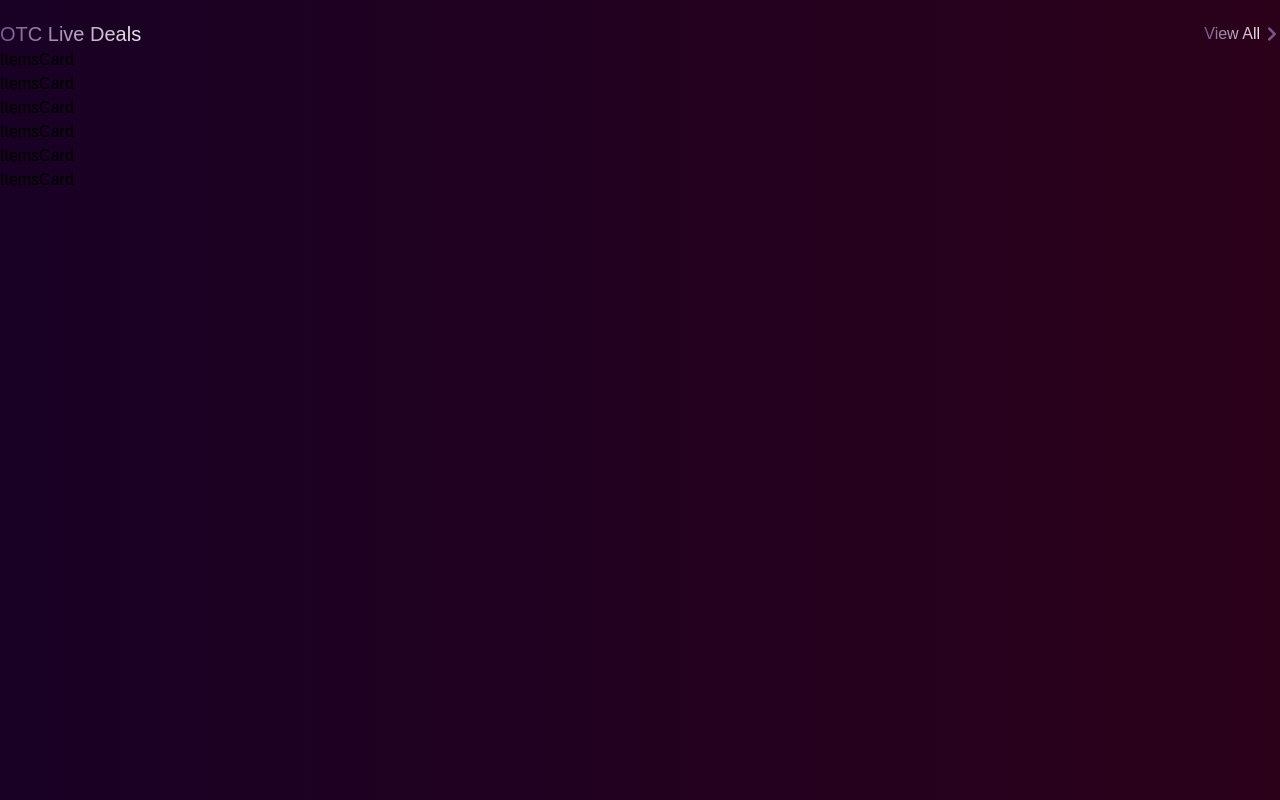
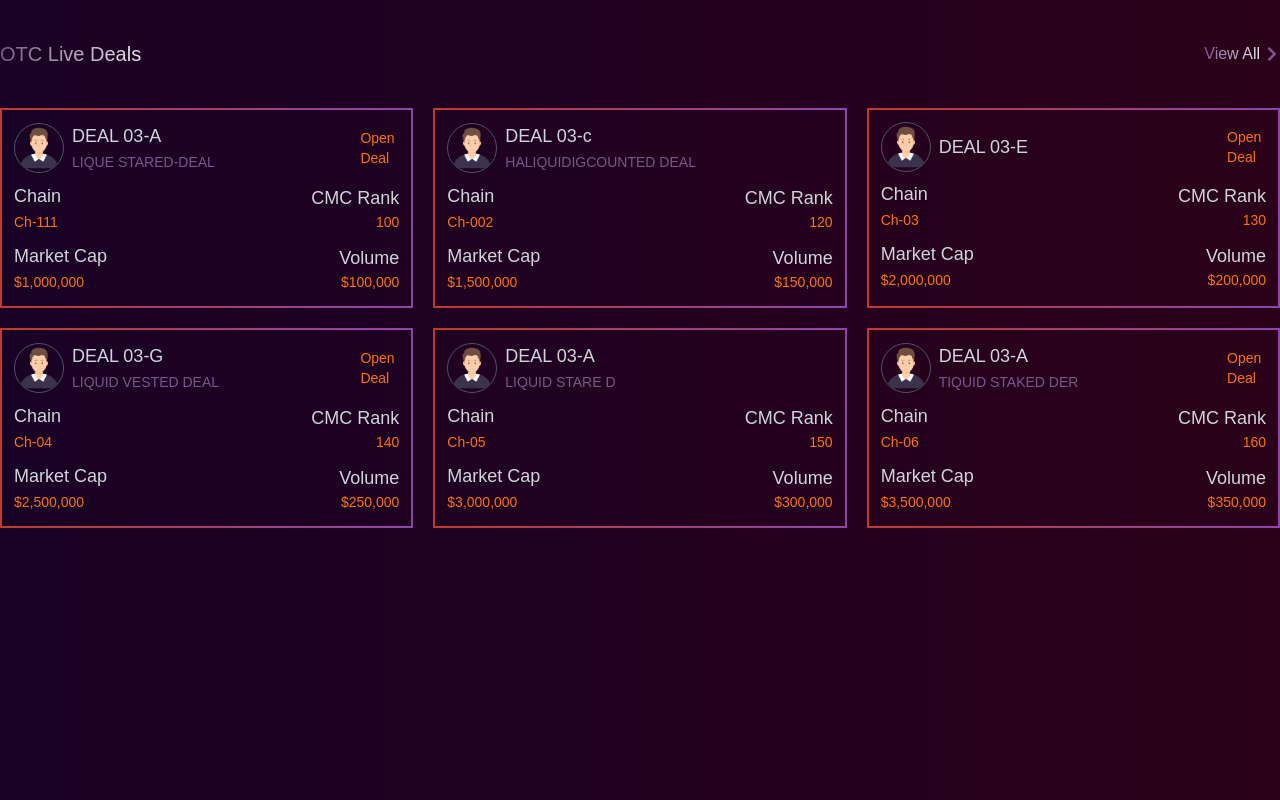
Before and after one commit to AhshanHabib26/OTC-Project, a Next.js app: page /items in a window 1280 px wide. Built offline with nearby package versions, Linux system fonts and the light colour scheme.

Commit message:
Items Card Added

```diff
--- a/src/app/globals.css
+++ b/src/app/globals.css
@@ -15,3 +15,8 @@ body {
   background-clip: text;
   color: transparent;
 }
+
+.gradient-border {
+  border: 2px solid;
+  border-image: linear-gradient(to left, #8e44ad, #c0392b) 1;
+}
--- a/src/app/items/page.tsx
+++ b/src/app/items/page.tsx
@@ -8,9 +8,9 @@ const ItemsPage = () => {
   const datas = getAllData();
 
   return (
-    <div className="mt-5">
+    <div className="mt-10">
       <TopBar />
-      <div>
+      <div className="grid grid-cols-1 lg:grid-cols-3 gap-5 mt-10">
         {datas.slice(0, 6).map((data: TItem) => (
           <ItemsCard key={data.id} data={data} />
         ))}
--- a/src/components/ItemsCard.tsx
+++ b/src/components/ItemsCard.tsx
@@ -1,10 +1,59 @@
-import { TItemProps } from '@/types/common.type'
-import React from 'react'
+import { TItemProps } from "@/types/common.type";
+import React from "react";
+import userImg from "../assets/user-avatar.png";
+import Image from "next/image";
 
-const ItemsCard: React.FC<TItemProps> = ({data}) => {
+const ItemsCard: React.FC<TItemProps> = ({ data }) => {
   return (
-    <div>ItemsCard</div>
-  )
-}
+    <div className="gradient-border  p-3 text-gray-300">
+      <div className="flex items-center justify-between">
+        <div className="flex items-center gap-2">
+          <Image
+            src={userImg}
+            alt={data.deal_name}
+            className="w-[50px] rounded-full border border-gray-600"
+          />
+          <div>
+            <h1 className="text-lg font-medium">{data.deal_name}</h1>
+            <span className="text-sm font-thin text-[#79578b]">
+              {data.type}
+            </span>
+          </div>
+        </div>
+        <div>
+          {data.status && (
+            <p className="text-sm text-orange-500 max-w-[5ch] block">
+              {data.status}
+            </p>
+          )}
+        </div>
+      </div>
+      <div className="flex items-center justify-between mt-2">
+        <div>
+          <h1 className="text-lg font-light">Chain</h1>
+          <span className="text-sm text-orange-500">{data.chain}</span>
+        </div>
+        <div>
+          <h1 className="text-lg font-light">CMC Rank</h1>
+          <span className="flex items-end justify-end text-sm text-orange-500">
+            {data.cmc_rank}
+          </span>
+        </div>
+      </div>
+      <div className="flex items-center justify-between mt-2">
+        <div>
+          <h1 className="text-lg font-light">Market Cap</h1>
+          <span className="text-sm text-orange-500">{data.market_cap}</span>
+        </div>
+        <div>
+          <h1 className="text-lg font-light">Volume</h1>
+          <span className="flex items-end justify-end text-sm text-orange-500">
+            {data.volume}
+          </span>
+        </div>
+      </div>
+    </div>
+  );
+};
 
-export default ItemsCard
+export default ItemsCard;
--- a/src/data/data.ts
+++ b/src/data/data.ts
@@ -3,10 +3,11 @@ const data = [
     id: 1,
     deal_name: "DEAL 03-A",
     type: "LIQUE STARED-DEAL",
-    chain: "Chain 1",
+    chain: "Ch-111",
     cmc_rank: 100,
     market_cap: "$1,000,000",
     volume: "$100,000",
+    status: "Open Deal",
     description:
       "DEAL 03-A, a LIQUE STARED-DEAL, is a unique opportunity for investors who are looking to capitalize on a market that's currently in its early growth stages. This deal is backed by Chain 1, which is known for its robust infrastructure and security features, making it a reliable choice for those who value stability. With a CMC rank of 100, this deal is considered a mid-tier investment, providing a good balance between risk and reward. The market cap is currently at $1,000,000, which shows a healthy but manageable market size. Additionally, the volume of $100,000 indicates active trading, making this a liquid asset. This deal is ideal for investors who are looking for moderate risk with potential for steady returns.",
   },
@@ -14,7 +15,7 @@ const data = [
     id: 2,
     deal_name: "DEAL 03-c",
     type: "HALIQUIDIGCOUNTED DEAL",
-    chain: "Chain 2",
+    chain: "Ch-002",
     cmc_rank: 120,
     market_cap: "$1,500,000",
     volume: "$150,000",
@@ -25,8 +26,9 @@ const data = [
     id: 3,
     deal_name: "DEAL 03-E",
     type: "",
-    chain: "Chain 3",
+    chain: "Ch-03",
     cmc_rank: 130,
+    status: "Open Deal",
     market_cap: "$2,000,000",
     volume: "$200,000",
     description:
@@ -36,8 +38,9 @@ const data = [
     id: 4,
     deal_name: "DEAL 03-G",
     type: "LIQUID VESTED DEAL",
-    chain: "Chain 4",
+    chain: "Ch-04",
     cmc_rank: 140,
+    status: "Open Deal",
     market_cap: "$2,500,000",
     volume: "$250,000",
     description:
@@ -47,7 +50,7 @@ const data = [
     id: 5,
     deal_name: "DEAL 03-A",
     type: "LIQUID STARE D",
-    chain: "Chain 5",
+    chain: "Ch-05",
     cmc_rank: 150,
     market_cap: "$3,000,000",
     volume: "$300,000",
@@ -58,10 +61,11 @@ const data = [
     id: 6,
     deal_name: "DEAL 03-A",
     type: "TIQUID STAKED DER",
-    chain: "Chain 6",
+    chain: "Ch-06",
     cmc_rank: 160,
     market_cap: "$3,500,000",
     volume: "$350,000",
+    status: "Open Deal",
     description:
       "DEAL 03-A (TIQUID STAKED DER) offers a compelling opportunity for investors who are looking to stake their assets while maintaining liquidity. Chain 6, the foundation of this deal, is known for its robust staking mechanisms that offer investors rewards for long-term holding. The CMC rank of 160 suggests that this deal is making its way up in the market, offering a mix of growth and security. With a $3,500,000 market cap and $350,000 in volume, this deal is highly liquid and actively traded, making it ideal for those who want to invest in a staked asset without sacrificing liquidity.",
   },
@@ -69,10 +73,11 @@ const data = [
     id: 7,
     deal_name: "DEAL 04-A",
     type: "STARED-DEAL",
-    chain: "Chain 7",
+    chain: "Ch-07",
     cmc_rank: 170,
     market_cap: "$4,000,000",
     volume: "$400,000",
+    status: "Open Deal",
     description:
       "DEAL 04-A is a STARED-DEAL that offers investors a unique opportunity to invest in a blockchain project backed by Chain 7, known for its high throughput and strong security. This deal has a CMC rank of 170, which places it in a competitive position within the mid-tier market. The $4,000,000 market cap reflects growing interest from institutional and retail investors alike, while the $400,000 trading volume ensures that the asset remains liquid. DEAL 04-A is well-suited for investors who are looking for a solid project with a balance of security, liquidity, and growth potential.",
   },
@@ -80,7 +85,7 @@ const data = [
     id: 8,
     deal_name: "DEAL 04-B",
     type: "HALIQUIDIGCOUNTED DEAL",
-    chain: "Chain 8",
+    chain: "Ch-08",
     cmc_rank: 180,
     market_cap: "$4,500,000",
     volume: "$450,000",
@@ -91,8 +96,9 @@ const data = [
     id: 9,
     deal_name: "DEAL 04-C",
     type: "VESTED DEAL",
-    chain: "Chain 9",
+    chain: "Ch-9",
     cmc_rank: 190,
+    status: "Open Deal",
     market_cap: "$5,000,000",
     volume: "$500,000",
     description:
@@ -102,10 +108,11 @@ const data = [
     id: 10,
     deal_name: "DEAL 04-D",
     type: "STARE D",
-    chain: "Chain 10",
+    chain: "Ch-10",
     cmc_rank: 200,
     market_cap: "$5,500,000",
     volume: "$550,000",
+    status: "Open Deal",
     description:
       "DEAL 04-D is a STARE D deal that provides investors with access to a well-established blockchain supported by Chain 10. This chain is recognized for its security protocols and wide adoption across various industries. The CMC rank of 200 indicates that this deal is part of a solid and stable project. With a $5,500,000 market cap and $550,000 trading volume, DEAL 04-D is both well-funded and liquid. Investors who value security and liquidity, while looking for moderate long-term growth, will find this deal highly appealing.",
   },
@@ -113,7 +120,7 @@ const data = [
     id: 11,
     deal_name: "DEAL 04-E",
     type: "STAKED DER",
-    chain: "Chain 11",
+    chain: "Ch-11",
     cmc_rank: 210,
     market_cap: "$6,000,000",
     volume: "$600,000",
@@ -124,8 +131,9 @@ const data = [
     id: 12,
     deal_name: "DEAL 05-A",
     type: "LIQUID DEAL",
-    chain: "Chain 12",
+    chain: "Ch-12",
     cmc_rank: 220,
+    status: "Open Deal",
     market_cap: "$6,500,000",
     volume: "$650,000",
     description:
@@ -135,8 +143,9 @@ const data = [
     id: 13,
     deal_name: "DEAL 05-B",
     type: "VESTED DEAL",
-    chain: "Chain 13",
+    chain: "Ch-13",
     cmc_rank: 230,
+    status: "Open Deal",
     market_cap: "$7,000,000",
     volume: "$700,000",
     description:
@@ -146,10 +155,11 @@ const data = [
     id: 14,
     deal_name: "DEAL 05-C",
     type: "DISCOUNTED DEAL",
-    chain: "Chain 14",
+    chain: "Ch-14",
     cmc_rank: 240,
     market_cap: "$7,500,000",
     volume: "$750,000",
+    status: "Open Deal",
     description:
       "DEAL 05-C is a DISCOUNTED DEAL, making it an attractive option for investors who want to enter at a lower price point while still participating in a high-potential blockchain project. Supported by Chain 14, this deal offers a scalable and secure blockchain solution. The CMC rank of 240 indicates that this deal is gaining traction in the market. With a $7,500,000 market cap and $750,000 trading volume, DEAL 05-C provides both liquidity and growth potential, making it perfect for investors looking for discounted but promising opportunities.",
   },
@@ -157,7 +167,7 @@ const data = [
     id: 15,
     deal_name: "DEAL 05-D",
     type: "LIQUE DEAL",
-    chain: "Chain 15",
+    chain: "Ch-15",
     cmc_rank: 250,
     market_cap: "$8,000,000",
     volume: "$800,000",
--- a/src/types/common.type.ts
+++ b/src/types/common.type.ts
@@ -3,6 +3,7 @@ export type TItem = {
   deal_name: string;
   type: string;
   chain: string;
+  status?: string;
   cmc_rank: number;
   market_cap: string;
   volume: string;
```
Also changed, not shown: src/assets/user-avatar.png (added).
